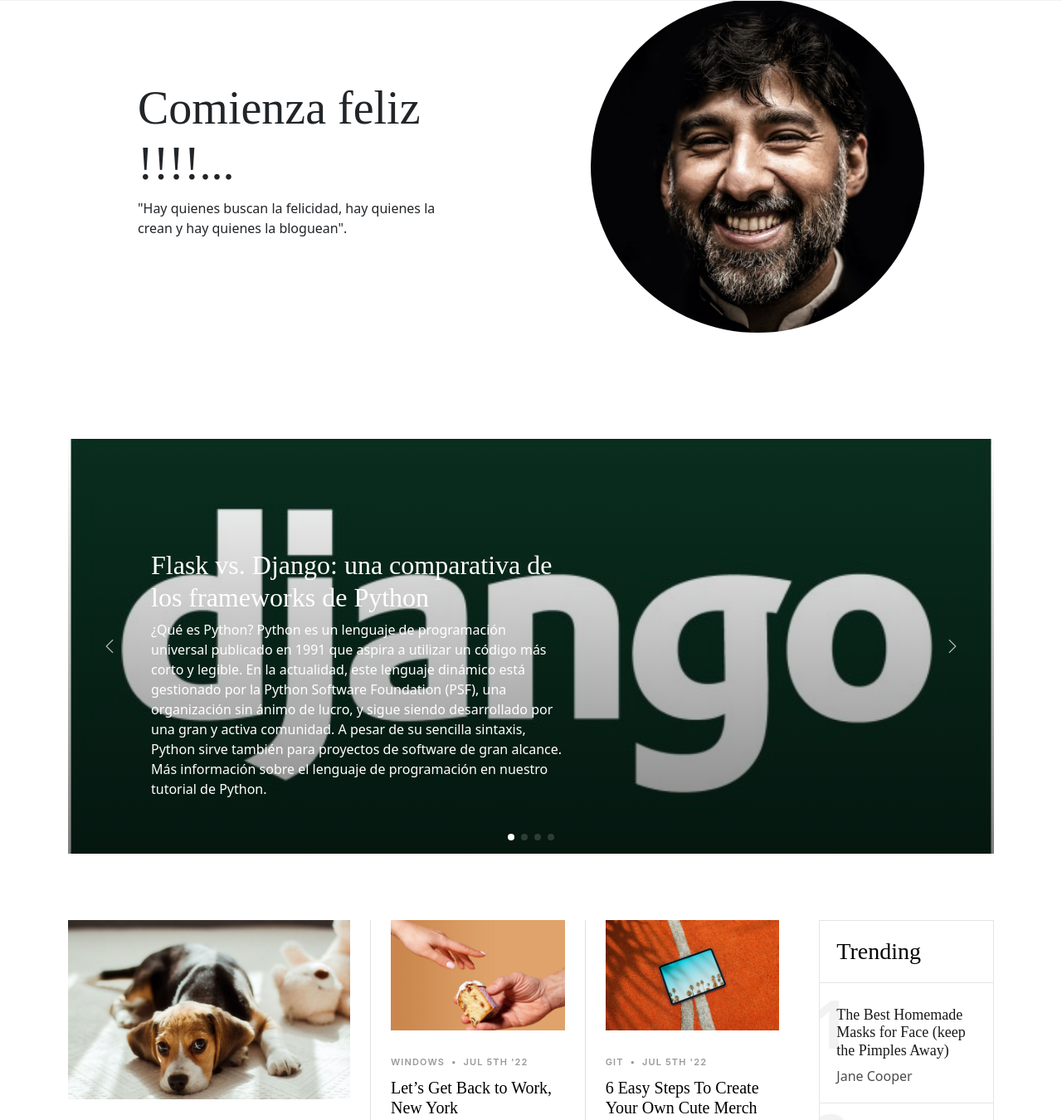
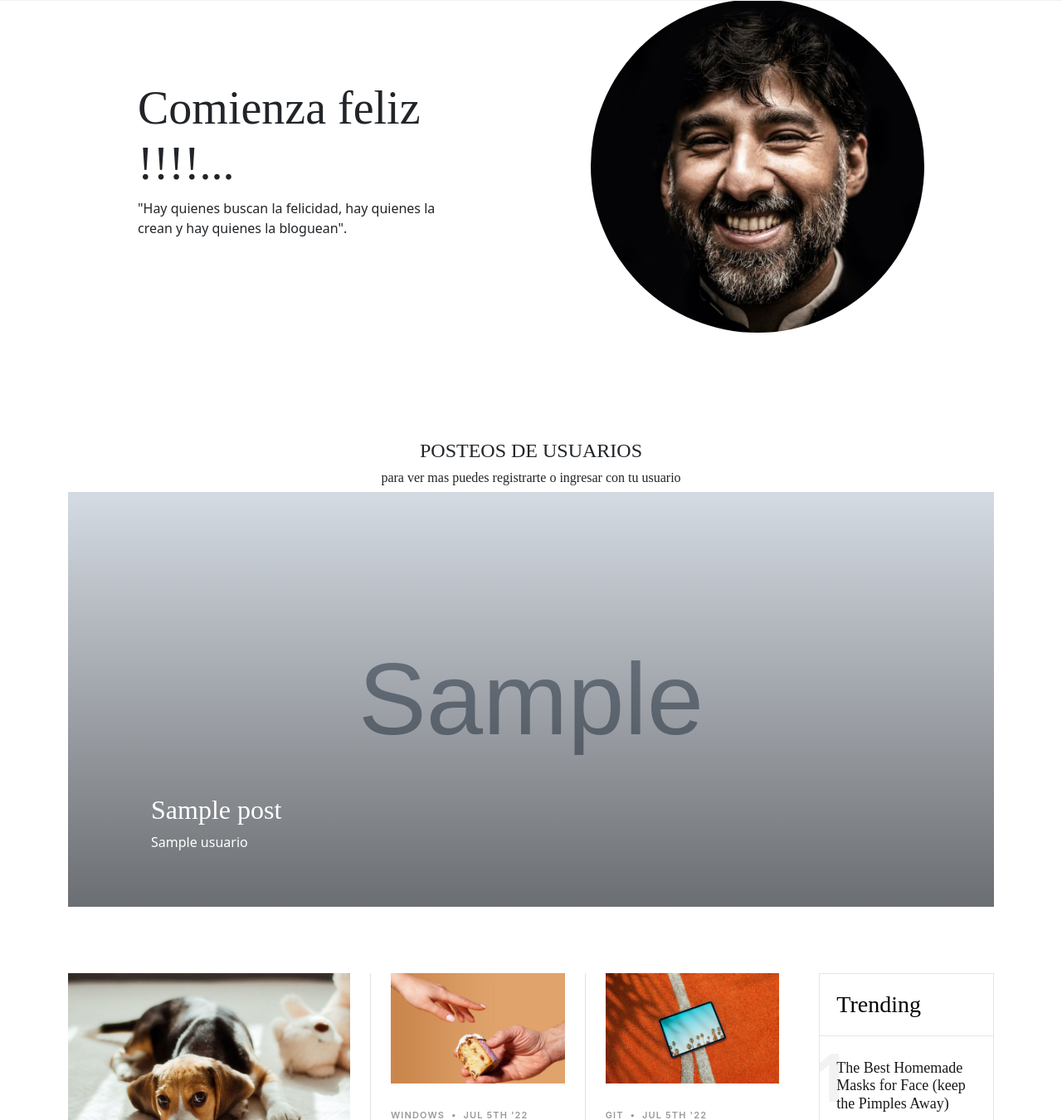
Before and after one commit to santiliyo/TP-FINAL, a Django app: template Blog/templates/blog/index.html in a window 1280 px wide. Shown: the part 89-1439 px from the top of the page at 83% size. Run offline with Django 4.2, Linux system fonts and the light colour scheme; the template is opened without the code that fills it: most values are stand-ins (such as "Sample title", 1, 10 or a date in 2020); grey boxes marked "Sample" are stand-in pictures; some libraries are stand-ins or nearby versions.

Commit message:
commit final

```diff
--- a/Blog/templates/blog/index.html
+++ b/Blog/templates/blog/index.html
@@ -1,4 +1,4 @@
-{% extends 'blog/base.html' %}
+{% extends 'base.html' %}
 
 {% load static %}
 
@@ -24,66 +24,33 @@
       </div>
   </section>
 
-    <!-- ======= Hero Slider Section ======= -->
+{% if object_list %}
  <section id="hero-slider" class="hero-slider">
+   <h4 align="center">POSTEOS DE USUARIOS</h4> <h6 align="center">para ver mas puedes registrarte o ingresar con tu usuario</h6>
    <div class="container-md" data-aos="fade-in">
      <div class="row">
        <div class="col-12">
          <div class="swiper sliderFeaturedPosts">
            <div class="swiper-wrapper">
+             {% for post in object_list %}
              <div class="swiper-slide">
-                  <a href="{% url 'Single-post' %}" class="img-bg d-flex align-items-end" style="background-image: url({% static 'blog/assets/img/django-logo.jpg' %});">
+               <a class="img-bg d-flex align-items-end" style="background-image: url({{ post.Imagen.url }});">
                  <div class="img-bg-inner">
-                      <h2>Flask vs. Django: una comparativa de los frameworks de Python </h2>
+                   <h2>{{post.Titulo}} </h2>
                    <p>
-                        ¿Qué es Python?
-
-                        Python es un lenguaje de programación universal publicado en 1991 que aspira a utilizar un código más corto y legible. En la actualidad, este lenguaje dinámico está gestionado por la Python Software Foundation (PSF), una organización sin ánimo de lucro, y sigue siendo desarrollado por una gran y activa comunidad. A pesar de su sencilla sintaxis, Python sirve también para proyectos de software de gran alcance. Más información sobre el lenguaje de programación en nuestro tutorial de Python.
+                     {{post.usuario}}
                    </p>
                  </div>
                </a>
              </div>
-
-                <div class="swiper-slide">
-                  <a href="{% url 'Single-post' %}" class="img-bg d-flex align-items-end" style="background-image: url({% static 'blog/assets/img/logo-html.jpg' %});">
-                    <div class="img-bg-inner">
-                      <h2>17 Pictures of Medium Length Hair in Layers That Will Inspire Your New Haircut</h2>
-                      <p>Lorem ipsum dolor sit amet, consectetur adipisicing elit. Quidem neque est mollitia! Beatae minima assumenda repellat harum vero, officiis ipsam magnam obcaecati cumque maxime inventore repudiandae quidem necessitatibus rem atque.</p>
-                    </div>
-                  </a>
-                </div>
-
-                <div class="swiper-slide">
-                  <a href="{% url 'Single-post' %}" class="img-bg d-flex align-items-end" style="background-image: url({% static 'blog/assets/img/logo-linux.jpg' %});">
-                    <div class="img-bg-inner">
-                      <h2>13 Amazing Poems from Shel Silverstein with Valuable Life Lessons</h2>
-                      <p>Lorem ipsum dolor sit amet, consectetur adipisicing elit. Quidem neque est mollitia! Beatae minima assumenda repellat harum vero, officiis ipsam magnam obcaecati cumque maxime inventore repudiandae quidem necessitatibus rem atque.</p>
-                    </div>
-                  </a>
-                </div>
-
-                <div class="swiper-slide">
-                  <a href="{% url 'Single-post' %}" class="img-bg d-flex align-items-end" style="background-image: url({% static 'blog/assets/img/logo-windows11.jpg' %});">
-                    <div class="img-bg-inner">
-                      <h2>9 Half-up/half-down Hairstyles for Long and Medium Hair</h2>
-                      <p>Lorem ipsum dolor sit amet, consectetur adipisicing elit. Quidem neque est mollitia! Beatae minima assumenda repellat harum vero, officiis ipsam magnam obcaecati cumque maxime inventore repudiandae quidem necessitatibus rem atque.</p>
-                    </div>
-                  </a>
-                </div>
-              </div>
-              <div class="custom-swiper-button-next">
-                <span class="bi-chevron-right"></span>
-              </div>
-              <div class="custom-swiper-button-prev">
-                <span class="bi-chevron-left"></span>
-              </div>
-
+             {% endfor %}
            <div class="swiper-pagination"></div>
          </div>
        </div>
      </div>
    </div>
-    </section><!-- End Hero Slider Section -->
+ </section>
+{% endif %}
 
     <!-- ======= Post Grid Section ======= -->
     <section id="posts" class="posts">
@@ -195,10 +162,9 @@
       </div>
     </section> <!-- End Post Grid Section -->
 
-    <!-- =
+
 
 {% endblock main %}
-  <a href="#" class="scroll-top d-flex align-items-center justify-content-center"><i class="bi bi-arrow-up-short"></i></a>
 
   <!-- Vendor JS Files -->
   <script src="{% static 'blog/assets/vendor/bootstrap/js/bootstrap.bundle.min.js' %}"></script>
```
Lines whose indentation alone changed are shown as unchanged.
